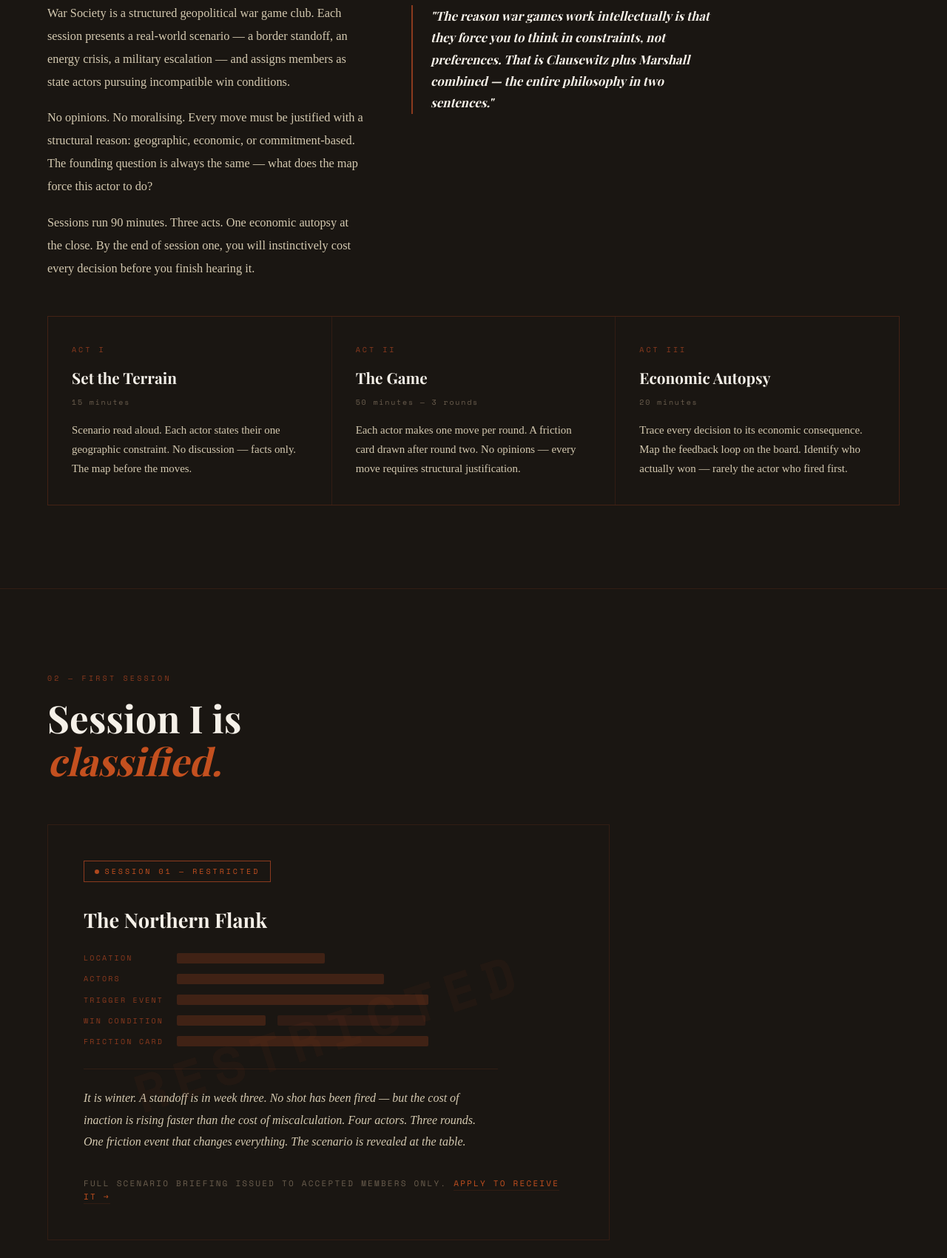
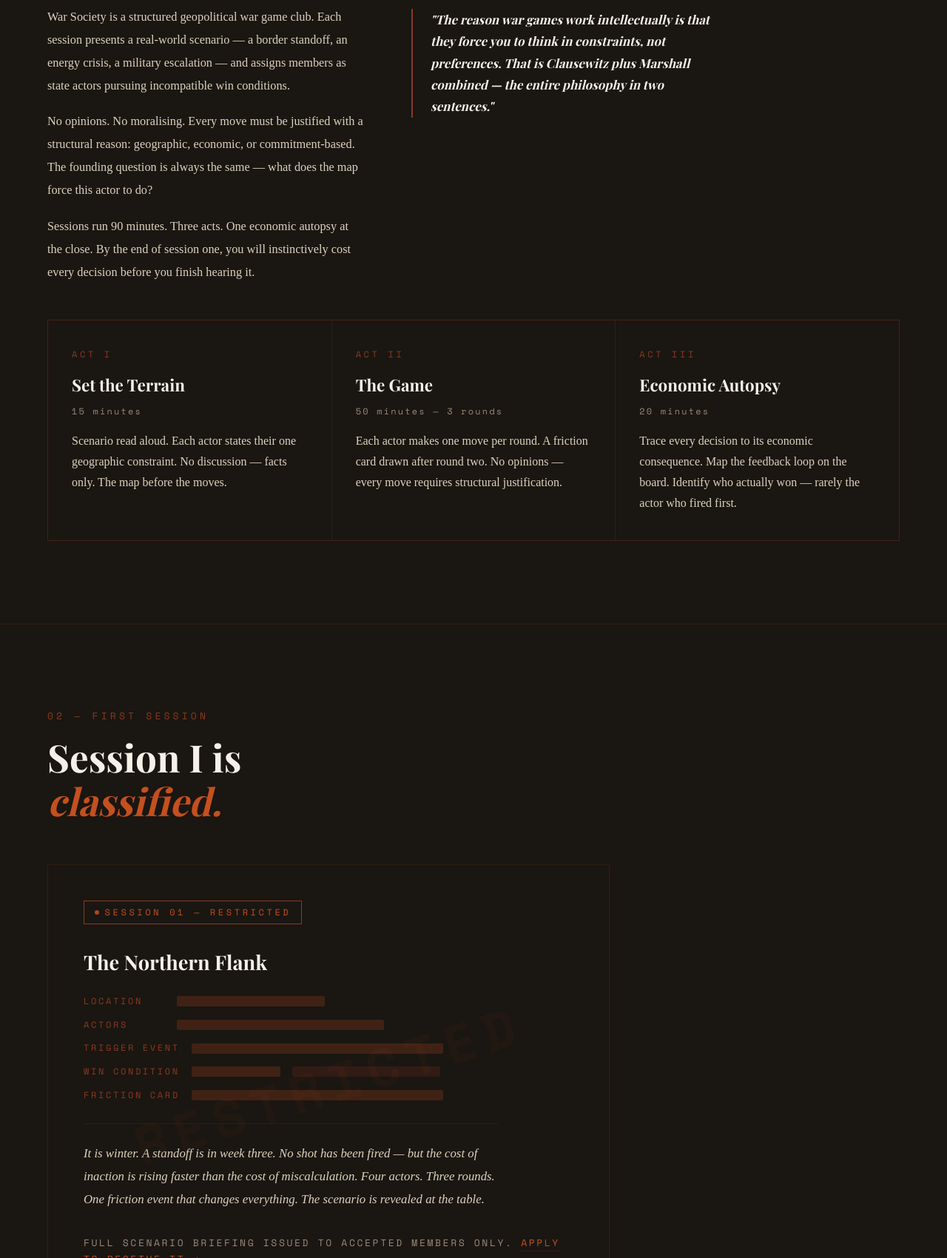
Before and after one commit to dinaltsn/warsociety.github.io, a plain HTML site: page index.html in a window 1280 px wide. Shown: the part 1100-2800 px from the top of the page at 74% size. Drawn offline with nearby package versions, Linux system fonts and the light colour scheme; a web font is replaced by a local one.

Commit message:
Update index.html

```diff
--- a/index.html
+++ b/index.html
@@ -15,8 +15,8 @@
   --parchment: #f5f0e8;
   --rust: #8b3a1e;
   --rust-light: #c4501f;
-  --muted: #6b5e4e;
-  --faint: #d4c9b0;
+  --muted: #9a8a78;
+  --faint: #ddd3bc;
   --line: rgba(139,58,30,0.22);
 }
 
@@ -26,7 +26,7 @@
   background: var(--ink);
   color: var(--parchment);
   font-family: 'Space Mono', monospace;
-  font-size: 14px;
+  font-size: 16px;
   line-height: 1.7;
   overflow-x: hidden;
 }
@@ -56,7 +56,7 @@
 
 .nav-logo {
   font-family: 'Space Mono', monospace;
-  font-size: 11px;
+  font-size: 13px;
   letter-spacing: 0.32em;
   text-transform: uppercase;
   color: var(--rust-light);
@@ -70,7 +70,7 @@
 }
 
 .nav-links a {
-  font-size: 11px;
+  font-size: 13px;
   letter-spacing: 0.2em;
   text-transform: uppercase;
   color: var(--muted);
@@ -104,7 +104,7 @@
 }
 
 .hero-eyebrow {
-  font-size: 11px;
+  font-size: 13px;
   letter-spacing: 0.35em;
   text-transform: uppercase;
   color: var(--rust-light);
@@ -220,7 +220,7 @@
 }
 
 .eyebrow {
-  font-size: 10px;
+  font-size: 13px;
   letter-spacing: 0.32em;
   text-transform: uppercase;
   color: var(--rust);
@@ -285,7 +285,7 @@
 .act:hover { background: #1f1b16; }
 
 .act-num {
-  font-size: 10px;
+  font-size: 12px;
   letter-spacing: 0.3em;
   text-transform: uppercase;
   color: var(--rust);
@@ -294,14 +294,14 @@
 
 .act-name {
   font-family: 'Playfair Display', serif;
-  font-size: 1.3rem;
+  font-size: 1.4rem;
   font-weight: 700;
   color: var(--parchment);
   margin-bottom: 0.4rem;
 }
 
 .act-time {
-  font-size: 10px;
+  font-size: 12px;
   letter-spacing: 0.18em;
   color: var(--muted);
   margin-bottom: 1rem;
@@ -309,7 +309,7 @@
 
 .act-desc {
   font-family: 'IM Fell English', serif;
-  font-size: 0.93rem;
+  font-size: 1rem;
   color: var(--faint);
   line-height: 1.75;
 }
@@ -351,7 +351,7 @@
   gap: 0.5rem;
   border: 1.5px solid var(--rust);
   padding: 0.3rem 0.85rem;
-  font-size: 10px;
+  font-size: 12px;
   letter-spacing: 0.3em;
   text-transform: uppercase;
   color: var(--rust-light);
@@ -394,7 +394,7 @@
 }
 
 .redacted-label {
-  font-size: 10px;
+  font-size: 12px;
   letter-spacing: 0.22em;
   text-transform: uppercase;
   color: var(--rust);
@@ -417,7 +417,7 @@
 .classified-teaser {
   font-family: 'IM Fell English', serif;
   font-style: italic;
-  font-size: 1rem;
+  font-size: 1.05rem;
   color: var(--faint);
   line-height: 1.85;
   max-width: 560px;
@@ -427,7 +427,7 @@
 }
 
 .classified-cta {
-  font-size: 11px;
+  font-size: 13px;
   letter-spacing: 0.2em;
   text-transform: uppercase;
   color: var(--muted);
@@ -469,7 +469,7 @@
 }
 
 .join-note {
-  font-size: 10px;
+  font-size: 13px;
   letter-spacing: 0.2em;
   text-transform: uppercase;
   color: var(--muted);
@@ -484,7 +484,7 @@
 .field { display: flex; flex-direction: column; gap: 0.35rem; }
 
 .field label {
-  font-size: 10px;
+  font-size: 13px;
   letter-spacing: 0.25em;
   text-transform: uppercase;
   color: var(--muted);
```
